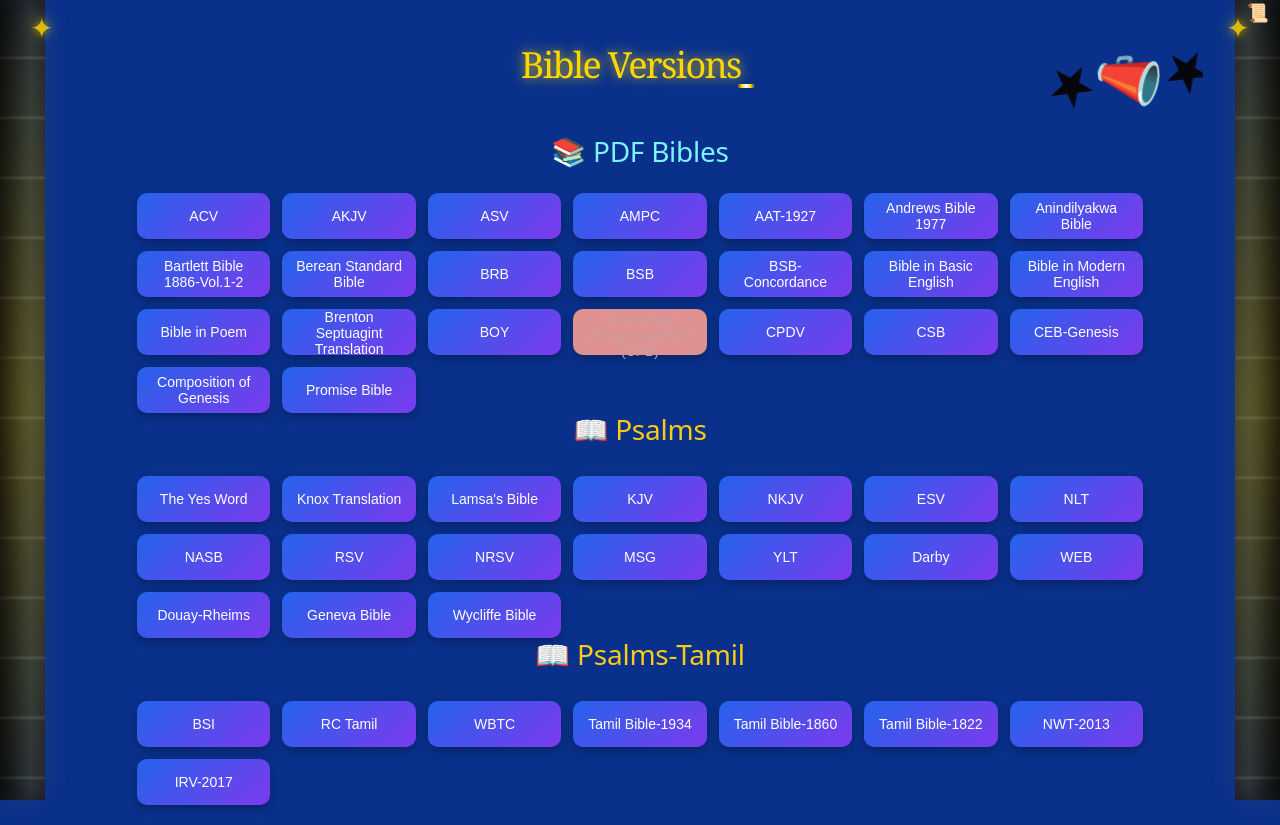
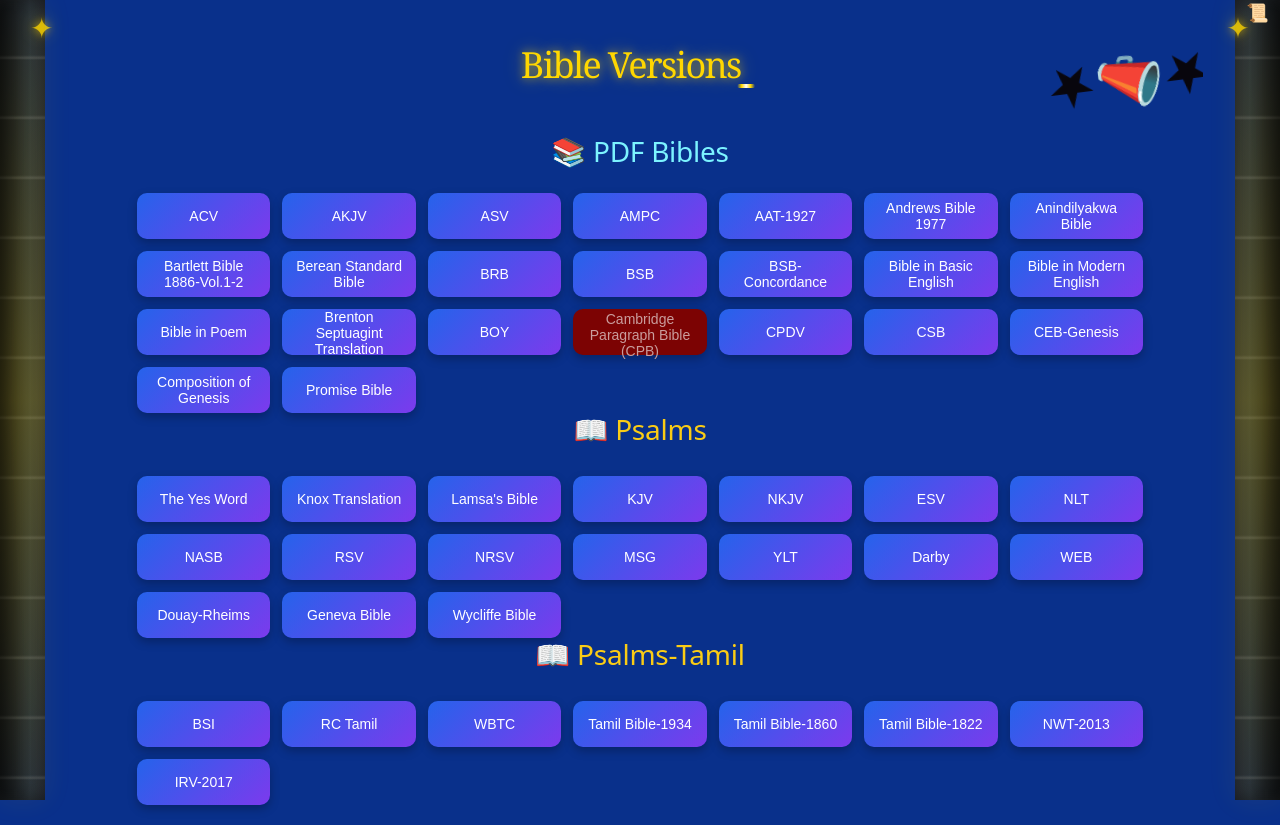
Before and after one commit to Jeevan953/Bible-Versions, a React (Vite) app: page / in a window 1280 px wide. Built offline with nearby package versions, Linux system fonts and the light colour scheme.

Commit message:
Fix PDF paths

```diff
--- a/src/App.css
+++ b/src/App.css
@@ -358,7 +358,7 @@
 
  .cpb-btn {
   position: relative;
-  background: #df9191;
+  background: #7c0303;
   color: #ca9d9d;
   border: 2px solid transparent;
   border-radius: 10px;
```
